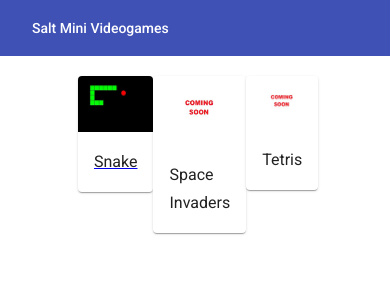
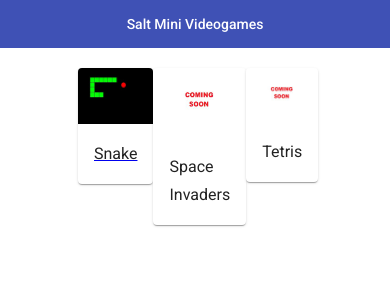
Before and after one commit to naskoluker/salt-mini-videogames, an Angular app: page / in a window 390 px wide. Shown: the top 300 px of the page. Built offline with nearby package versions, Linux system fonts and the light colour scheme.

Commit message:
First step for the responsibility of the navbar.

```diff
--- a/src/app/app.component.html
+++ b/src/app/app.component.html
@@ -1,6 +1,2 @@
-<mat-toolbar color="primary">
-    <a mat-button routerLink="/">
-        <span>Salt Mini Videogames</span>
-    </a>
-</mat-toolbar>
+<app-navbar></app-navbar>
 <router-outlet></router-outlet>
--- a/src/app/app.module.ts
+++ b/src/app/app.module.ts
@@ -10,12 +10,14 @@ import { MatToolbarModule } from '@angular/material/toolbar';
 import { MatIconModule } from '@angular/material/icon';
 import { AppRoutingModule } from './app-routing.module';
 import { MatButtonModule } from '@angular/material/button';
+import { NavbarComponent } from './navbar/navbar.component';
 
 @NgModule({
   declarations: [
     AppComponent,
+    HomeComponent,
+    NavbarComponent,
     SnakeGameComponent,
-    HomeComponent
   ],
   imports: [
     AppRoutingModule,
--- /dev/null
+++ b/src/app/navbar/navbar.component.css
@@ -0,0 +1,10 @@
+.navbar {
+    display: flex;
+    height: 48px;
+}
+
+@media (max-width: 768px) {
+    .navbar {
+        justify-content: center;
+    }
+}
--- /dev/null
+++ b/src/app/navbar/navbar.component.html
@@ -0,0 +1,5 @@
+<mat-toolbar color="primary" class="navbar">
+    <a mat-button routerLink="/">
+        <span>Salt Mini Videogames</span>
+    </a>
+</mat-toolbar>
--- /dev/null
+++ b/src/app/navbar/navbar.component.ts
@@ -0,0 +1,15 @@
+import { Component, OnInit } from '@angular/core';
+
+@Component({
+  selector: 'app-navbar',
+  templateUrl: './navbar.component.html',
+  styleUrls: ['./navbar.component.css']
+})
+export class NavbarComponent implements OnInit {
+
+  constructor() { }
+
+  ngOnInit(): void {
+  }
+
+}
```
